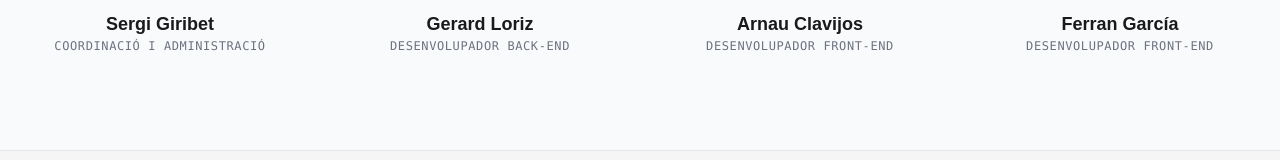
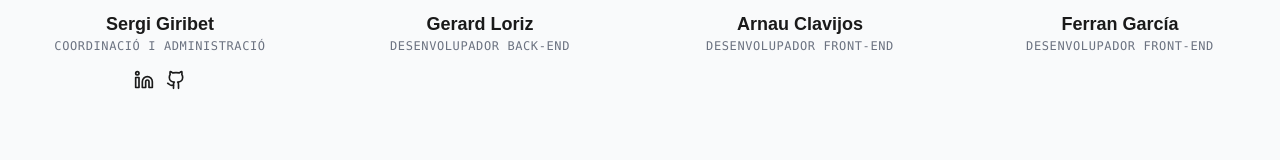
Before and after one commit to DuckHats/Portfoli, a React (Vite) app: page /team in a window 1280 px wide. Shown: the part 1886-2046 px from the top of the page. Built offline with nearby package versions, Linux system fonts and the light colour scheme.

Commit message:
implemented the social media integration

```diff
--- a/src/components/Members.tsx
+++ b/src/components/Members.tsx
@@ -1,4 +1,5 @@
 import { motion } from 'framer-motion';
+import { Github, Instagram, Linkedin, Twitter } from 'lucide-react';
 import { useContent } from '../hooks/useContent';
 import { useLanguage } from '../hooks/useLanguage';
 import { brandConfig } from '../config/brand.config';
@@ -48,11 +49,35 @@ export function Members() {
           }}>
                 {member.name}
               </h3>
-              <p className="text-xs font-mono uppercase tracking-wider" style={{
+              <p className="text-xs font-mono uppercase tracking-wider mb-4" style={{
             color: brandConfig.colors.neutral.gray500
           }}>
                 {member.role[language]}
               </p>
+
+              {/* Social Media Links */}
+              {member.social && <div className="flex gap-3 mt-auto">
+                  {member.social.linkedin && <a href={member.social.linkedin} target="_blank" rel="noopener noreferrer" className="transition-colors duration-300 hover:text-opacity-70" style={{
+              color: brandConfig.colors.primary.black
+            }}>
+                      <Linkedin size={20} />
+                    </a>}
+                  {member.social.github && <a href={member.social.github} target="_blank" rel="noopener noreferrer" className="transition-colors duration-300 hover:text-opacity-70" style={{
+              color: brandConfig.colors.primary.black
+            }}>
+                      <Github size={20} />
+                    </a>}
+                  {member.social.twitter && <a href={member.social.twitter} target="_blank" rel="noopener noreferrer" className="transition-colors duration-300 hover:text-opacity-70" style={{
+              color: brandConfig.colors.primary.black
+            }}>
+                      <Twitter size={20} />
+                    </a>}
+                  {member.social.instagram && <a href={member.social.instagram} target="_blank" rel="noopener noreferrer" className="transition-colors duration-300 hover:text-opacity-70" style={{
+              color: brandConfig.colors.primary.black
+            }}>
+                      <Instagram size={20} />
+                    </a>}
+                </div>}
             </motion.div>)}
         </div>
       </div>
--- a/src/config/team.config.ts
+++ b/src/config/team.config.ts
@@ -5,7 +5,13 @@ export const teamMembers = [{
     es: 'Coordinación y administración',
     en: 'Coordination and administration'
   },
-  img: 'https://media-mad1-1.cdn.whatsapp.net/v/t61.24694-24/538273153_2295578454231702_2324249293735100636_n.jpg?ccb=11-4&oh=01_Q5Aa3gGD-7j13mU9aNvjmPZjI1x5J4AA5xnzrz7k0lVaqs7evg&oe=696E6A0B&_nc_sid=5e03e0&_nc_cat=106'
+  img: 'https://media-mad1-1.cdn.whatsapp.net/v/t61.24694-24/538273153_2295578454231702_2324249293735100636_n.jpg?ccb=11-4&oh=01_Q5Aa3gGD-7j13mU9aNvjmPZjI1x5J4AA5xnzrz7k0lVaqs7evg&oe=696E6A0B&_nc_sid=5e03e0&_nc_cat=106',
+  social: {
+    linkedin: 'https://linkedin.com/in/sergigiribet',
+    github: 'https://github.com/SergiGiribet',
+    twitter: '',
+    instagram: ''
+  }
 }, {
   name: 'Gerard Loriz',
   role: {
@@ -13,7 +19,11 @@ export const teamMembers = [{
     es: 'Desarrollador Back-end',
     en: 'Back-end Developer'
   },
-  img: 'https://media-mad1-1.cdn.whatsapp.net/v/t61.24694-24/598335585_1402671691576661_8635073915938445903_n.jpg?ccb=11-4&oh=01_Q5Aa3gG2wP_ee22HWhX_wmd8Hxv3I88D2wzGYtKdJLYUs57RoQ&oe=696E65C8&_nc_sid=5e03e0&_nc_cat=108'
+  img: 'https://media-mad1-1.cdn.whatsapp.net/v/t61.24694-24/598335585_1402671691576661_8635073915938445903_n.jpg?ccb=11-4&oh=01_Q5Aa3gG2wP_ee22HWhX_wmd8Hxv3I88D2wzGYtKdJLYUs57RoQ&oe=696E65C8&_nc_sid=5e03e0&_nc_cat=108',
+  social: {
+    linkedin: '',
+    github: ''
+  }
 }, {
   name: 'Arnau Clavijos',
   role: {
@@ -21,7 +31,11 @@ export const teamMembers = [{
     es: 'Desarrollador Front-end',
     en: 'Front-end Developer'
   },
-  img: 'https://media-mad2-1.cdn.whatsapp.net/v/t61.24694-24/545604290_1113696997567738_7589873008295301530_n.jpg?ccb=11-4&oh=01_Q5Aa3gEC1v2PgooF1owWIhWS9d6dgzvegAXuDJToV3zZSRP6dg&oe=696E7C03&_nc_sid=5e03e0&_nc_cat=105'
+  img: 'https://media-mad2-1.cdn.whatsapp.net/v/t61.24694-24/545604290_1113696997567738_7589873008295301530_n.jpg?ccb=11-4&oh=01_Q5Aa3gEC1v2PgooF1owWIhWS9d6dgzvegAXuDJToV3zZSRP6dg&oe=696E7C03&_nc_sid=5e03e0&_nc_cat=105',
+  social: {
+    linkedin: '',
+    github: ''
+  }
 }, {
   name: 'Ferran García',
   role: {
@@ -29,7 +43,14 @@ export const teamMembers = [{
     es: 'Desarrollador Front-end',
     en: 'Front-end Developer'
   },
-  img: 'https://media-mad2-1.cdn.whatsapp.net/v/t61.24694-24/417577600_879089957327510_6055466079789488261_n.jpg?ccb=11-4&oh=01_Q5Aa3gG7PQx_n5DmKgjWqmGQi05WZFfnea14F6EnNPE3ZzrFyg&oe=696E6BE2&_nc_sid=5e03e0&_nc_cat=110'
+  img: 'https://media-mad2-1.cdn.whatsapp.net/v/t61.24694-24/417577600_879089957327510_6055466079789488261_n.jpg?ccb=11-4&oh=01_Q5Aa3gG7PQx_n5DmKgjWqmGQi05WZFfnea14F6EnNPE3ZzrFyg&oe=696E6BE2&_nc_sid=5e03e0&_nc_cat=110',
+
+  socials: {
+    github: 'https://github.com/ferrangarcia',
+    twitter: 'https://twitter.com/ferrangarcia',
+    instagram: 'https://instagram.com/ferrangarcia',
+    linkedin: 'https://linkedin.com/in/ferrangarcia',
+  }
 }];
 
 export const teamImage = {
```
